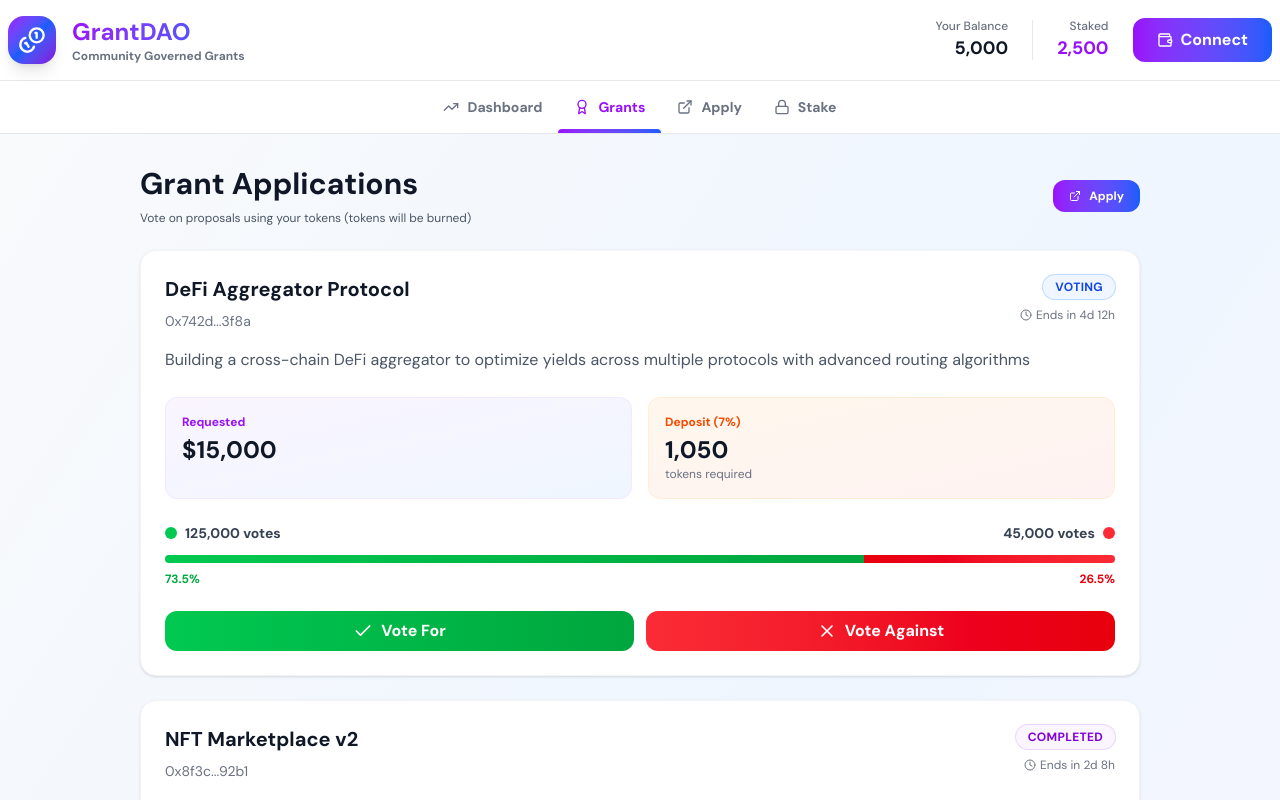
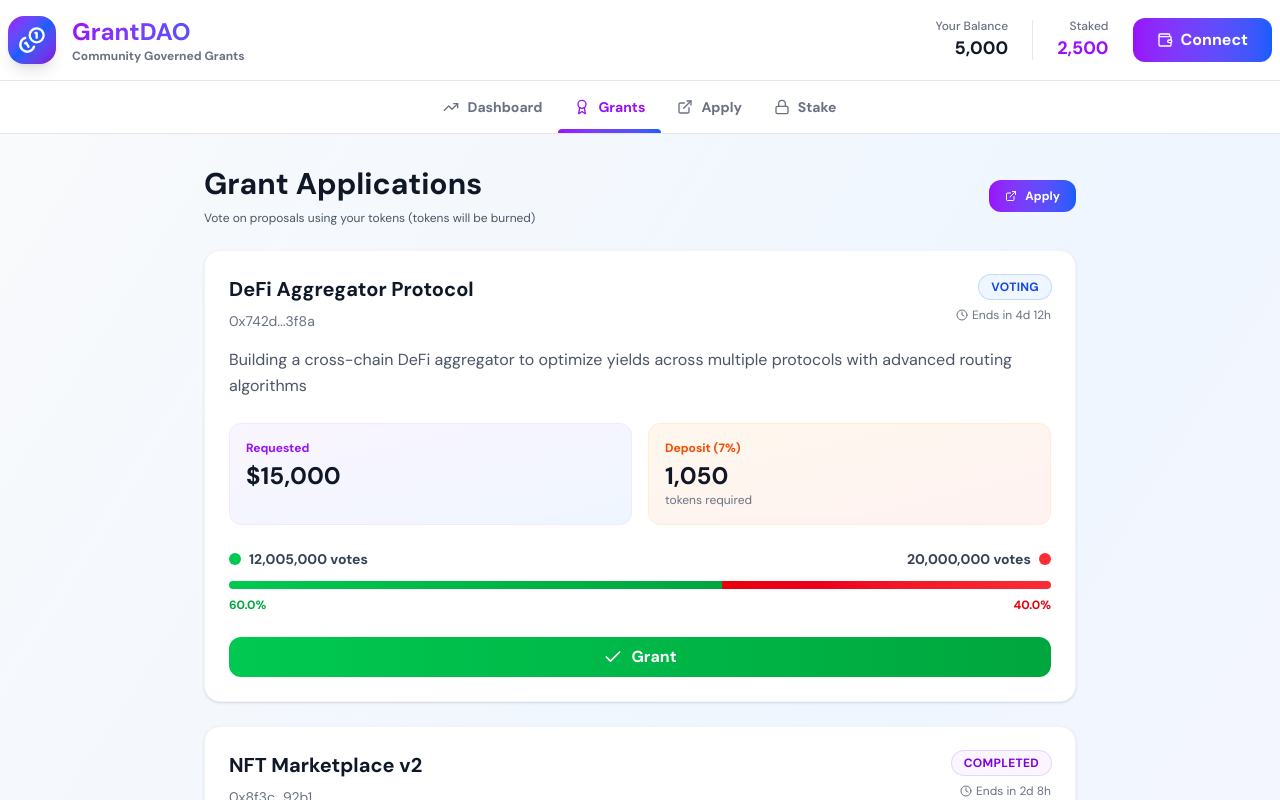
Before and after one commit to 0x3devoidbackup/fiatrading, a Next.js app: page / in a window 1280 px wide. Both pictures are taken after a click on the button "Grants". Shown: the top 800 px of the page. Built offline with nearby package versions, Linux system fonts and the light colour scheme.

Commit message:
chain --selection

```diff
--- a/src/app/grant.tsx
+++ b/src/app/grant.tsx
@@ -11,7 +11,6 @@ interface Grant {
   description: string;
   requestedAmount: number;
   votesFor: number;
-  votesAgainst: number;
   status: GrantStatus;
   depositRequired: number;
   createdAt: string;
@@ -28,6 +27,7 @@ interface Staker {
 
 const App = () => {
   const [activeTab, setActiveTab] = useState<'dashboard' | 'grants' | 'apply' | 'stake'>('dashboard');
+  const [maxVotes, setMaxVotes] = useState<number>(20000000)
   const [socials, setSocials] = useState({
     twitter: "",
     telegram: "",
@@ -50,8 +50,7 @@ const App = () => {
       projectName: 'DeFi Aggregator Protocol',
       description: 'Building a cross-chain DeFi aggregator to optimize yields across multiple protocols with advanced routing algorithms',
       requestedAmount: 15000,
-      votesFor: 125000,
-      votesAgainst: 45000,
+      votesFor: 12005000,
       status: 'voting',
       depositRequired: 1050,
       createdAt: '2024-11-01',
@@ -64,7 +63,6 @@ const App = () => {
       description: 'Community-driven NFT marketplace with zero platform fees and advanced trading features',
       requestedAmount: 25000,
       votesFor: 89000,
-      votesAgainst: 156000,
       status: 'completed',
       depositRequired: 1750,
       createdAt: '2024-10-28',
@@ -77,7 +75,6 @@ const App = () => {
       description: 'Comprehensive Web3 education platform with on-chain credentials and verifiable achievements',
       requestedAmount: 10000,
       votesFor: 0,
-      votesAgainst: 0,
       status: 'pending',
       depositRequired: 700,
       createdAt: '2024-11-05'
@@ -89,7 +86,6 @@ const App = () => {
       description: 'Comprehensive Web3 education platform with on-chain credentials and verifiable achievements',
       requestedAmount: 10000,
       votesFor: 1000,
-      votesAgainst: 70,
       status: 'approved',
       depositRequired: 70000,
       createdAt: '2024-11-05'
@@ -101,7 +97,6 @@ const App = () => {
       description: 'Comprehensive Web3 education platform with on-chain credentials and verifiable achievements',
       requestedAmount: 2000,
       votesFor: 1000,
-      votesAgainst: 70,
       status: 'rejected',
       depositRequired: 70000,
       createdAt: '2024-11-05'
@@ -143,8 +138,8 @@ const App = () => {
   };
 
   const GrantCard = ({ grant }: { grant: Grant }) => {
-    const totalVotes = grant.votesFor + grant.votesAgainst;
-    const forPercentage = totalVotes > 0 ? (grant.votesFor / totalVotes) * 100 : 0;
+    const totalVotes = grant.votesFor;
+    const forPercentage = totalVotes > 0 ? (grant.votesFor / maxVotes) * 100 : 0;
     const [voteAmount, setVoteAmount] = useState('');
     const [showVoteModal, setShowVoteModal] = useState(false);
     const [voteType, setVoteType] = useState<'for' | 'against'>('for');
@@ -202,7 +197,7 @@ const App = () => {
                     </div>
                     <div className="flex items-center gap-2">
                       <span className="text-sm font-semibold text-gray-700">
-                        {grant.votesAgainst.toLocaleString()} votes
+                        {maxVotes.toLocaleString()} votes
                       </span>
                       <div className="w-3 h-3 rounded-full bg-red-500"></div>
                     </div>
@@ -226,18 +221,12 @@ const App = () => {
                 <div className="flex gap-3">
                   <button
                     onClick={() => { setVoteType('for'); setShowVoteModal(true); }}
-                    className="flex-1 py-2 bg-gradient-to-r from-green-500 to-green-600 text-white rounded-xl font-bold hover:shadow-lg hover:scale-105 transition-all flex items-center justify-center gap-2"
+                    className="flex-1 cursor-pointer py-2 bg-gradient-to-r from-green-500 to-green-600 text-white rounded-xl font-bold hover:shadow-lg hover:scale-105 transition-all flex items-center justify-center gap-2"
                   >
                     <Check className="w-5 h-5" />
-                    Vote For
+                    Grant
                   </button>
-                  <button
-                    onClick={() => { setVoteType('against'); setShowVoteModal(true); }}
-                    className="flex-1 py-2 bg-gradient-to-r from-red-500 to-red-600 text-white rounded-xl font-bold hover:shadow-lg hover:scale-105 transition-all flex items-center justify-center gap-2"
-                  >
-                    <X className="w-5 h-5" />
-                    Vote Against
-                  </button>
+
                 </div>
               </>
             )}
@@ -257,14 +246,14 @@ const App = () => {
 
               <div className="mb-6">
                 <label className="block text-sm font-semibold text-gray-700 mb-2">
-                  Vote Amount
+                  Vote Amount (Max 2M)
                 </label>
                 <input
                   type="number"
                   value={voteAmount}
                   onChange={(e) => setVoteAmount(e.target.value)}
                   placeholder="0"
-                  className="w-full px-4 py-3 border-2 border-gray-200 rounded-xl focus:border-purple-500 focus:outline-none text-lg"
+                  className="w-full px-4 py-2 border-2 text-black border-gray-200 rounded-xl focus:border-purple-500 focus:outline-none text-lg"
                 />
                 <p className="text-sm text-gray-500 mt-2">
                   Available: {userBalance.toLocaleString()} tokens
@@ -282,7 +271,7 @@ const App = () => {
               <div className="flex gap-3">
                 <button
                   onClick={() => { setShowVoteModal(false); setVoteAmount(''); }}
-                  className="flex-1 py-3 bg-gray-100 text-gray-700 rounded-xl font-bold hover:bg-gray-200 transition-all"
+                  className="flex-1 py-2 bg-gray-100 text-gray-700 rounded-xl font-bold hover:bg-gray-200 transition-all"
                 >
                   Cancel
                 </button>
@@ -292,12 +281,12 @@ const App = () => {
                     setShowVoteModal(false);
                     setVoteAmount('');
                   }}
-                  className={`flex-1 py-3 text-white rounded-xl font-bold hover:shadow-lg transition-all ${voteType === 'for'
+                  className={`flex-1 py-2 text-white rounded-xl font-bold hover:shadow-lg transition-all ${voteType === 'for'
                     ? 'bg-gradient-to-r from-green-500 to-green-600'
                     : 'bg-gradient-to-r from-red-500 to-red-600'
                     }`}
                 >
-                  Confirm Vote
+                  Confirm Grant
                 </button>
               </div>
             </div>
@@ -425,7 +414,7 @@ const App = () => {
       </nav>
 
       {/* Main Content */}
-      <main className="max-w-5xl mx-auto px-3 py-8">
+      <main className="max-w-4xl mx-auto px-3 py-8">
         {activeTab === 'dashboard' && (
           <div className="space-y-8">
             {/* Stats Grid */}
```
